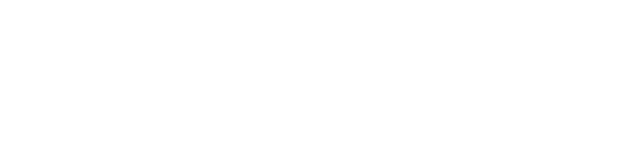
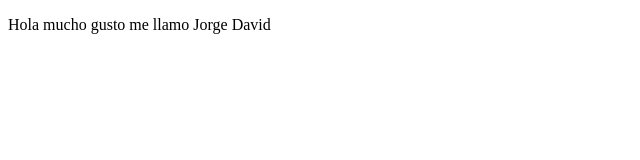
Before and after one commit to My-study-crew/preWorkW-demo, a plain HTML site: page index.html in a window 1280 px wide. Shown: the whole page, without its empty margins (0-640 px from the left). Drawn offline with Linux system fonts and the light colour scheme.

Commit message:
El segundo commit

```diff
--- a/index.html
+++ b/index.html
@@ -7,6 +7,6 @@
     <title>Señores</title>
 </head>
 <body>
-
+    <p>Hola mucho gusto me llamo Jorge David</p>
 </body>
 </html>
```
